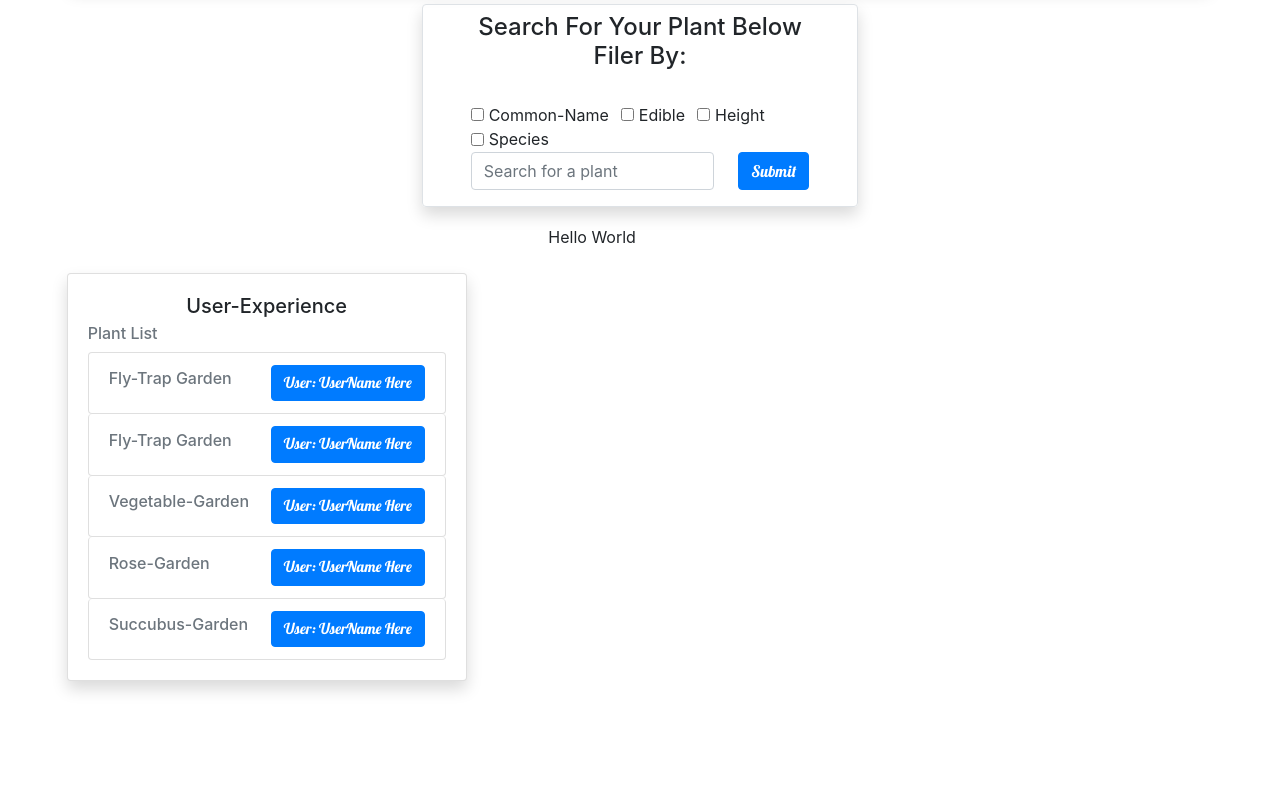
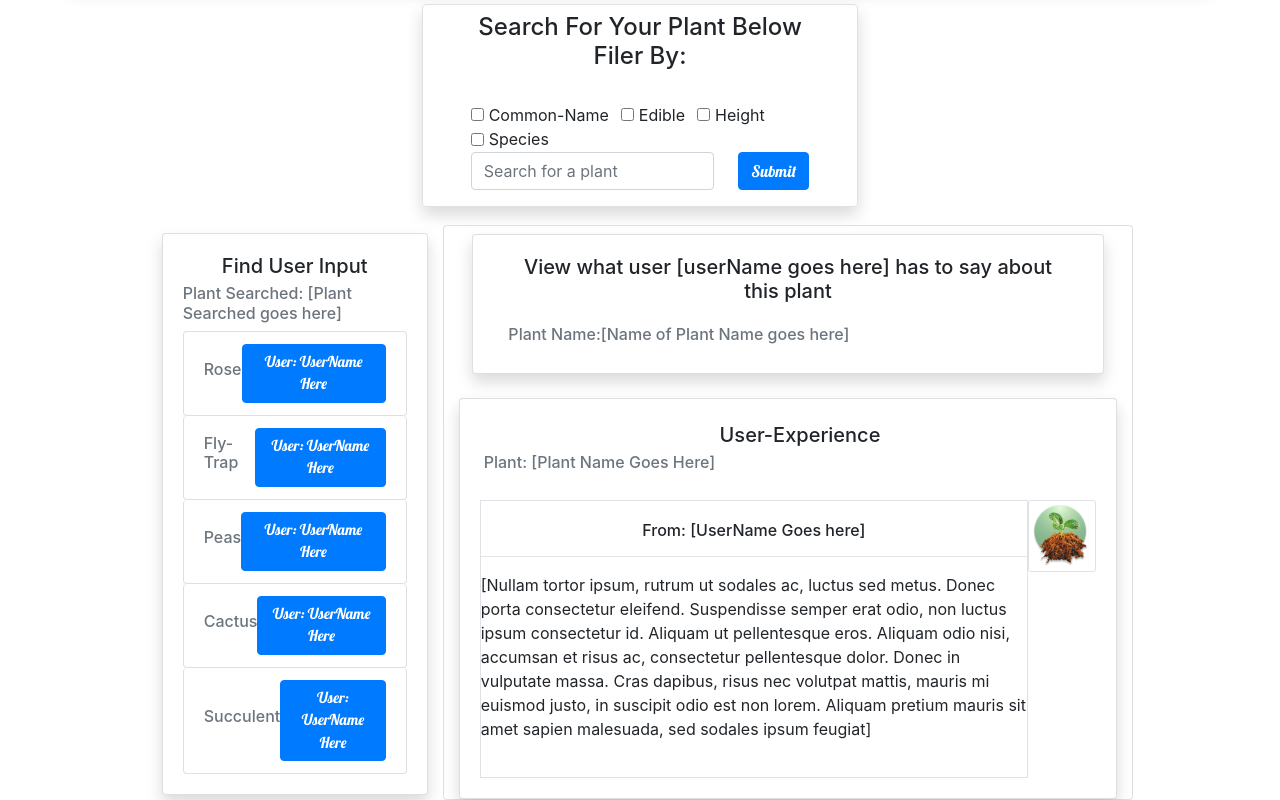
Before and after one commit to Deftone1/plant-ahead, a React (Create React App) app in the folder client/: page /community in a window 1280 px wide. Shown: the part 395-1195 px from the top of the page. Before the commit the page ends 1124 px from the top, so only its background shows below. Built offline with nearby package versions, Linux system fonts and the light colour scheme.

Commit message:
community template complete

```diff
--- a/client/src/components/Title.js
+++ b/client/src/components/Title.js
@@ -5,11 +5,12 @@ import plantMain from "../images/plant-welcome.png";
 
 function Title() {
   return (
-    <div><img
+    <div>
+      <img
         className="plantImageHeader"
         src={plantMain}
         alt="plant-ahead-welcome"
-      ></img></div>
+      /></div>
     // <div >
     //   <header className="d-flex justify-content-center align-items-center">
     //   <h1>Plan</h1>
--- a/client/src/pages/Community.js
+++ b/client/src/pages/Community.js
@@ -2,6 +2,8 @@ import React from "react";
 import Title from "../components/Title";
 import SearchForm from "../components/SearchForm"
 import Tree from "../images/Tree.svg";
+// Plant image below for testing only
+import Plant from "../images/Plant.png"
 function Community() {
 
     const handleFormSubmit = event => {
@@ -19,7 +21,7 @@ function Community() {
             <Title />
             <div className="row container mx-auto card shadow mt-3 text-center rounded">
 
-                <div className="card-body col d-flex justify-content-between align-items-center">
+                <div className="card-body col-md-12 col-sm-3 d-flex justify-content-between align-items-center">
                     <span><img src={Tree} alt="Tree" /></span>
                     <div >
                         <h3>Join our Community,</h3>
@@ -43,37 +45,37 @@ function Community() {
                 </div>
             </section>
 
-            <section className="row  mx-auto p-0 m-0">
+            <section className="row  mx-auto justify-content-md-center px-5">
                 {/* Plant List from search listed in this card */}
-                <div className="col-md-5">
-                    <div className="getStartedLists d-flex justify-content-center pt-5 pb-5">
+                <div className="col-md-3 col-xs-5 pt-2  ">
+                    <div className=" d-flex justify-content-center   ">
                         <div className="card shadow " style={{ width: '25rem' }}>
 
                             <div className="card-body ">
 
-                                <h5 className="card-title text-center">User-Experience</h5>
-                                <h6 className="card-subtitle mb-2 text-muted">Plant List</h6>
+                                <h5 className="card-title text-center">Find User Input</h5>
+                                <h6 className="card-subtitle mb-2 text-muted">Plant Searched: {"[Plant Searched goes here]"}</h6>
                                 <ul className="list-group ml-0 "  >
 
                                     <li className=" list-group-item disabled d-flex justify-content-between align-items-center rounded" >
-                                        <h6>Fly-Trap Garden</h6>
-                                       <button type="button" className="addPlanToList btn btn-primary d-flex justify-content-between " style={{ fontSize: "15px" }}>User: UserName Here</button>
+                                        <h6>Rose</h6>
+                                        <button type="button" className=" btn btn-primary d-flex justify-content-between " style={{ fontSize: "15px" }}>User: UserName Here</button>
                                     </li>
                                     <li className=" list-group-item disabled d-flex justify-content-between align-items-center rounded" >
-                                        <h6>Fly-Trap Garden</h6>
-                                       <button type="button" className="addPlanToList btn btn-primary d-flex justify-content-between" style={{ fontSize: "15px" }}>User: UserName Here</button>
+                                        <h6>Fly-Trap </h6>
+                                        <button type="button" className=" btn btn-primary d-flex justify-content-between" style={{ fontSize: "15px" }}>User: UserName Here</button>
                                     </li>
                                     <li className=" list-group-item disabled d-flex justify-content-between align-items-center rounded" >
-                                        <h6>Vegetable-Garden</h6>
-                                       <button type="button" className="addPlanToList btn btn-primary d-flex justify-content-between" style={{ fontSize: "15px" }}>User: UserName Here</button>
+                                        <h6>Peas</h6>
+                                        <button type="button" className=" btn btn-primary d-flex justify-content-between" style={{ fontSize: "15px" }}>User: UserName Here</button>
                                     </li>
                                     <li className=" list-group-item disabled d-flex justify-content-between align-items-center rounded" >
-                                        <h6>Rose-Garden</h6>
-                                       <button type="button" className="addPlanToList btn btn-primary d-flex justify-content-between" style={{ fontSize: "15px" }}>User: UserName Here</button>
+                                        <h6>Cactus</h6>
+                                        <button type="button" className=" btn btn-primary d-flex justify-content-between" style={{ fontSize: "15px" }}>User: UserName Here</button>
                                     </li>
                                     <li className=" list-group-item disabled d-flex justify-content-between align-items-center rounded" >
-                                        <h6>Succubus-Garden</h6>
-                                       <button type="button" className="addPlanToList btn btn-primary d-flex justify-content-between" style={{ fontSize: "15px" }}>User: UserName Here</button>
+                                        <h6>Succulent</h6>
+                                        <button type="button" className=" btn btn-primary d-flex justify-content-between" style={{ fontSize: "15px" }}>User: UserName Here</button>
                                     </li>
 
 
@@ -85,9 +87,59 @@ function Community() {
 
                     </div>
                 </div>
-                <div className="col-md-7">
-                    Hello World
-              </div>
+                <div className="col-md-7 card">
+                    <div className=" row d-flex  pb-4 ">
+                        <div className=" col-md-11 card shadow mx-auto mt-2" >
+
+                            <div className="card-body ">
+
+                                <h5 className="card-title text-center">View what user {"[userName goes here]"} has to say about this plant</h5>
+                                <h6 className="card-subtitle mb-2 text-muted pt-3">Plant Name:{"[Name of Plant Name goes here]"}</h6>
+
+
+                            </div>
+                        </div>
+
+
+                    </div>
+                    {/* User Experience Goes here */}
+                    <div className=" d-flex justify-content-center   ">
+                        <div className="card shadow " style={{ width: '50rem' }}>
+                            <div className="pl-4 pt-4">
+                                <h5 className="card-title text-center">User-Experience</h5>
+                                <h6 className="card-subtitle mb-2 text-muted">Plant: {"[Plant Name Goes Here]"}</h6>
+                            </div>
+
+
+                            <div className="card-body row no-gutters" >
+
+
+                                {/* card for user experience results go here */}
+                                <div className="card-body border col" style={{ width: '30rem' }}>
+
+                                    <h6 className="card-title text-center">From: {"[UserName Goes here]"}</h6><hr />
+                                    <p>
+                                        {`[Nullam tortor ipsum, rutrum ut sodales ac, luctus sed metus. Donec porta consectetur eleifend.
+                                            Suspendisse semper erat odio, non luctus ipsum consectetur id. Aliquam ut pellentesque eros.
+                                            Aliquam odio nisi, accumsan et risus ac, consectetur pellentesque dolor. Donec in vulputate massa.
+                                            Cras dapibus, risus nec volutpat mattis, mauris mi euismod justo, in suscipit odio est non lorem.
+                                            Aliquam pretium mauris sit amet sapien malesuada, sed sodales ipsum feugiat]`}
+                                    </p>
+
+
+                                </div>
+                                <div className="col">
+                                    <img src={Plant} className="card-img fluid-img img-thumbnail" alr="Plant" style={{ width: "200px", objectFit: "contain" }} />
+
+                                </div>
+
+                            </div>
+
+                        </div>
+
+
+                    </div>
+                </div>
 
             </section>
 
--- a/client/src/pages/Main.js
+++ b/client/src/pages/Main.js
@@ -75,7 +75,7 @@ function Main() {
                   <li className="list-group-item">Vegetable-Garden</li>
                   <li className="list-group-item">Rose-Garden</li>
                   <li className="list-group-item">Cactus-Garden</li>
-                  <li className="list-group-item">Succubus-Garden</li>
+                  <li className="list-group-item">Succulent-Garden</li>
                 </ul>
 
               </div>
```
